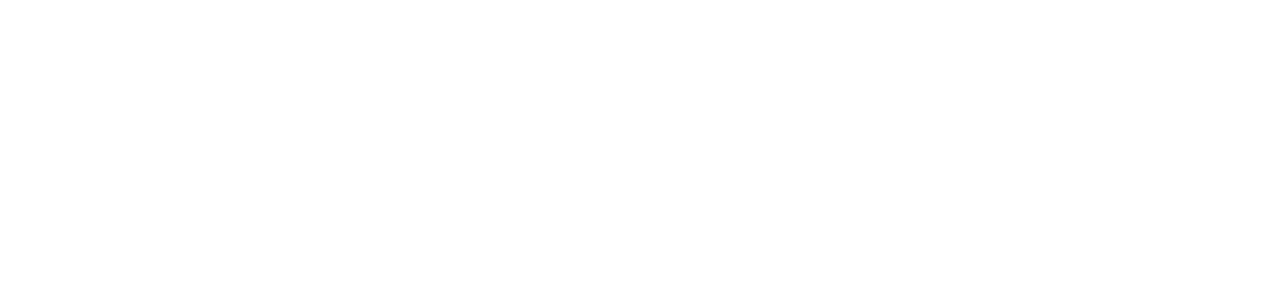
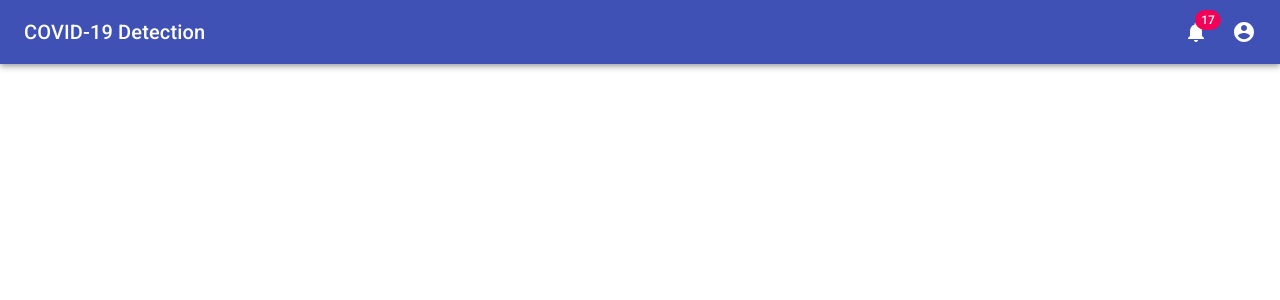
Before and after one commit to leroment/COVID-19-Detection-System, a React (Create React App) app in the folder website/: page /dashboard in a window 1280 px wide. Shown: the top 300 px of the page. Built offline with nearby package versions, Linux system fonts and the light colour scheme.

Commit message:
add dashboard

```diff
--- a/website/src/App.js
+++ b/website/src/App.js
@@ -2,6 +2,7 @@
 import "./App.css";
 import Login from "./components/Login";
 import Register from "./components/Register";
+import Dashboard from "./components/Dashboard";
 import { Container } from "@material-ui/core";
 import { BrowserRouter as Router, Switch, Route } from "react-router-dom";
 
@@ -9,10 +10,11 @@
   return (
     <Router>
       <div className="App">
-        <Container>
+        <Container disableGutters={true} maxWidth={false}>
           <Switch>
             <Route exact path="/" component={Login} />
             <Route path="/register" component={Register} />
+            <Route path="/dashboard" component={Dashboard} />
           </Switch>
         </Container>
       </div>
--- /dev/null
+++ b/website/src/components/Dashboard.js
@@ -0,0 +1,101 @@
+import React, { useState } from "react";
+import { makeStyles } from "@material-ui/core/styles";
+import { Redirect } from "react-router-dom";
+import {
+  Toolbar,
+  AppBar,
+  Typography,
+  IconButton,
+  Badge,
+  Menu,
+  MenuItem,
+} from "@material-ui/core";
+import { AccountCircle } from "@material-ui/icons";
+import NotificationsIcon from "@material-ui/icons/Notifications";
+
+const useStyles = makeStyles((theme) => ({
+  grow: {
+    flexGrow: 1,
+  },
+  title: {
+    display: "block",
+  },
+  sectionDesktop: {
+    display: "flex",
+  },
+}));
+
+export default function Dashboard() {
+  const classes = useStyles();
+  const [anchorEl, setAnchorEl] = React.useState(null);
+
+  const isMenuOpen = Boolean(anchorEl);
+
+  const menuId = "primary-search-account-menu";
+
+  const handleProfileMenuOpen = (event) => {
+    setAnchorEl(event.currentTarget);
+  };
+
+  const handleMenuClose = () => {
+    setAnchorEl(null);
+  };
+
+  const handleLogout = () => {
+    setAnchorEl(null);
+    setRedirectToLogin(true);
+  };
+
+  const renderMenu = (
+    <Menu
+      anchorEl={anchorEl}
+      anchorOrigin={{ vertical: "top", horizontal: "right" }}
+      id={menuId}
+      keepMounted
+      transformOrigin={{ vertical: "top", horizontal: "right" }}
+      open={isMenuOpen}
+      onClose={handleMenuClose}
+    >
+      <MenuItem onClick={handleMenuClose}>Profile</MenuItem>
+      <MenuItem onClick={handleMenuClose}>My account</MenuItem>
+      <MenuItem onClick={handleLogout}>Logout</MenuItem>
+    </Menu>
+  );
+
+  const [redirectToLogin, setRedirectToLogin] = useState(false);
+
+  if (redirectToLogin) {
+    return <Redirect to="/" />;
+  }
+
+  return (
+    <div className={classes.grow}>
+      <AppBar position="static">
+        <Toolbar>
+          <Typography className={classes.title} variant="h6" noWrap>
+            COVID-19 Detection
+          </Typography>
+          <div className={classes.grow} />
+          <div className={classes.sectionDesktop}>
+            <IconButton aria-label="show 17 new notifications" color="inherit">
+              <Badge badgeContent={17} color="secondary">
+                <NotificationsIcon />
+              </Badge>
+            </IconButton>
+            <IconButton
+              edge="end"
+              aria-label="account of current user"
+              aria-controls={menuId}
+              aria-haspopup="true"
+              onClick={handleProfileMenuOpen}
+              color="inherit"
+            >
+              <AccountCircle />
+            </IconButton>
+          </div>
+        </Toolbar>
+      </AppBar>
+      {renderMenu}
+    </div>
+  );
+}
--- a/website/src/components/Login.js
+++ b/website/src/components/Login.js
@@ -1,17 +1,45 @@
-import React from "react";
-
+import React, { useState } from "react";
+import { makeStyles } from "@material-ui/core/styles";
+import Backdrop from "@material-ui/core/Backdrop";
+import CircularProgress from "@material-ui/core/CircularProgress";
+import { green } from "@material-ui/core/colors";
 import { Button, TextField, Grid } from "@material-ui/core";
-import { Link } from "react-router-dom";
+import { Link, Redirect } from "react-router-dom";
 import { Formik } from "formik";
 import * as Yup from "yup";
 
+const useStyles = makeStyles((theme) => ({
+  wrapper: {
+    margin: theme.spacing(1),
+    position: "relative",
+  },
+  backdrop: {
+    zIndex: theme.zIndex.drawer + 1,
+    color: "#fff",
+  },
+  buttonProgress: {
+    color: green[500],
+    position: "absolute",
+    top: "50%",
+    left: "50%",
+    marginTop: -12,
+    marginLeft: -12,
+  },
+}));
+
 function Login() {
+  const classes = useStyles();
   const validationSchema = Yup.object().shape({
     email: Yup.string()
       .email("Invalid email address")
       .required("Must enter an email address"),
     password: Yup.string().required("Password is required"),
   });
+  const [redirectToDashboard, setRedirectToDashboard] = useState(false);
+
+  if (redirectToDashboard) {
+    return <Redirect to="/dashboard" />;
+  }
 
   return (
     <Formik
@@ -22,6 +50,12 @@
       validationSchema={validationSchema}
       onSubmit={(values, { setSubmitting, resetForm }) => {
         setSubmitting(true);
+        setTimeout(() => {
+          // alert(JSON.stringify(values, null, 2));
+          resetForm();
+          setSubmitting(false);
+          setRedirectToDashboard(true);
+        }, 500);
       }}
     >
       {({
@@ -73,23 +107,32 @@
                 value={values.password}
               />
             </Grid>
-            <Grid item>
+            <Grid item className={classes.wrapper}>
               <Button
-                onClick={handleSubmit}
-                // disabled={!validateForm()}
+                type="submit"
+                disabled={isSubmitting}
                 variant="contained"
                 color="primary"
               >
                 Login
               </Button>
+              {isSubmitting && (
+                <CircularProgress
+                  size={24}
+                  className={classes.buttonProgress}
+                />
+              )}
             </Grid>
             <Grid item>
               <Link to="/register">Register</Link>
             </Grid>
             <Grid item>
-              <Link href="/">Forgot Your Password?</Link>
+              <Link to="/">Forgot Your Password?</Link>
             </Grid>
           </Grid>
+          <Backdrop className={classes.backdrop} open={isSubmitting}>
+            <CircularProgress color="inherit" />
+          </Backdrop>
         </form>
       )}
     </Formik>
```
